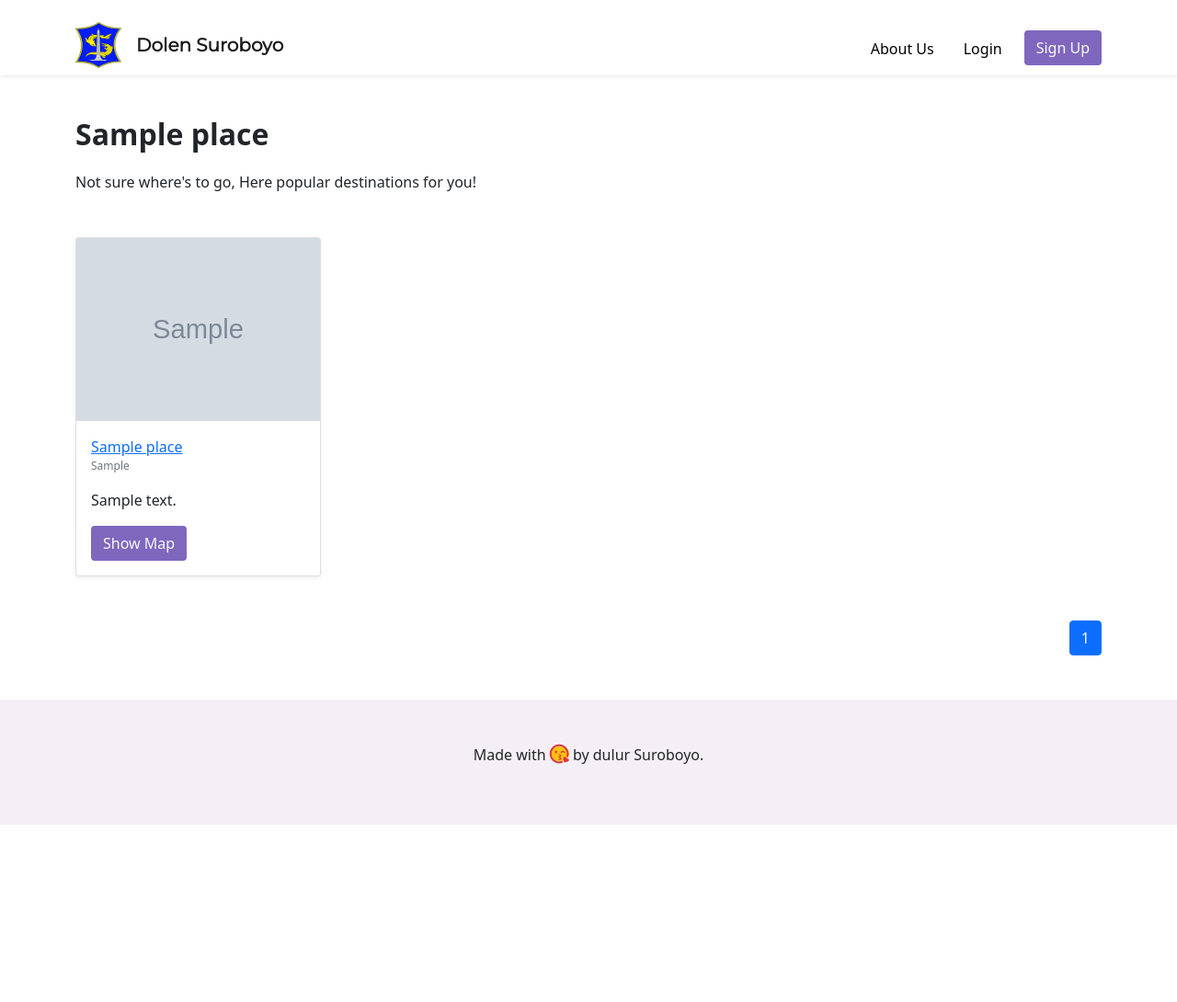
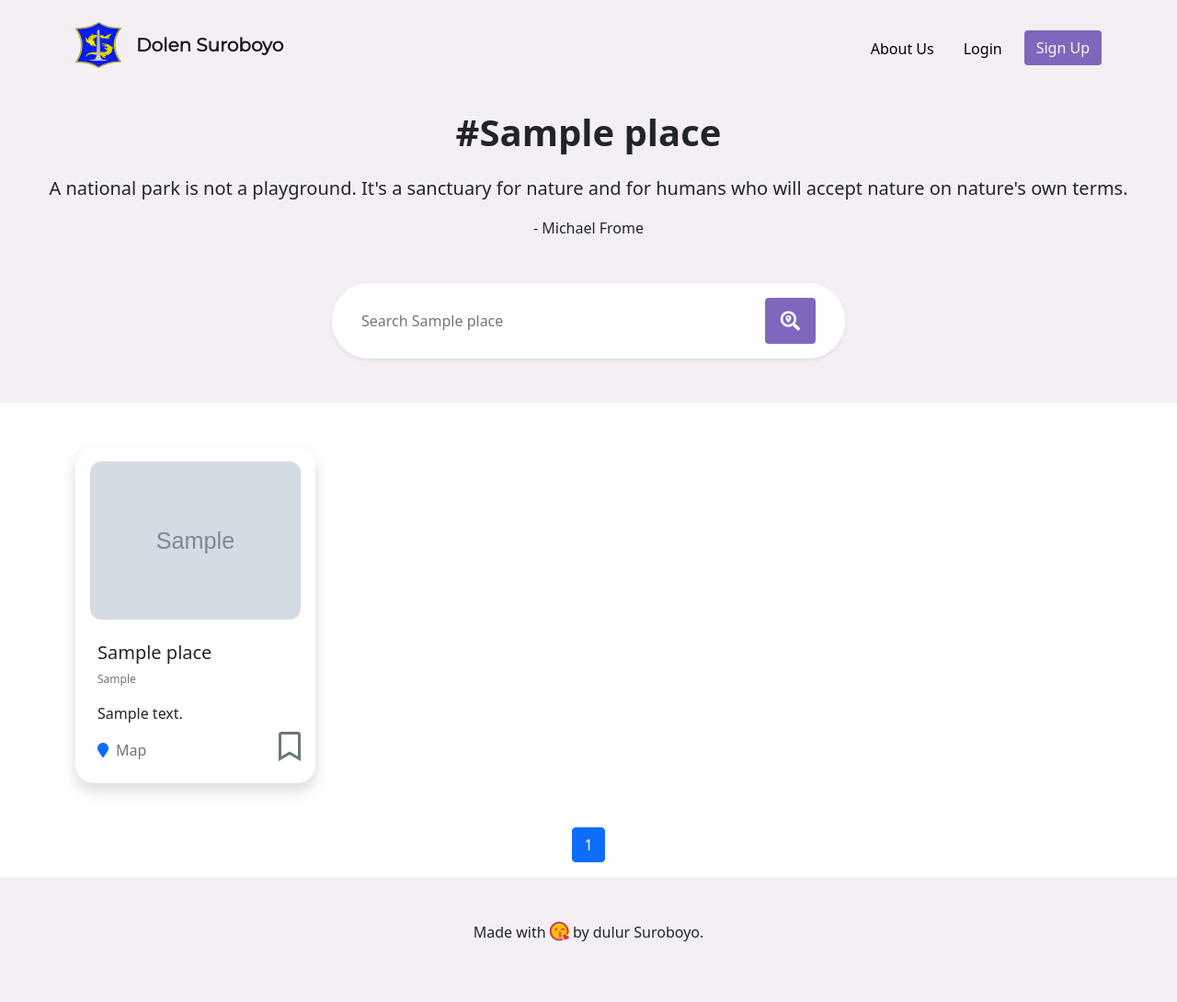
Before and after one commit to rullywjntk/project-web, a PHP site: page /project-uts/category.php?id=1 in a window 1280 px wide. Shown: the whole page at 92% size. Before the commit the page ends 897 px from the top, so only its background shows below. Run offline with PHP 8.4, Linux system fonts and the light colour scheme; tables that the repository leaves empty or names only in its code hold one stand-in row (values such as "Sample post"); grey boxes marked "Sample" are stand-in pictures; data that the repository does not hold is empty.

Commit message:
desain category page

```diff
--- a/category.php
+++ b/category.php
@@ -31,8 +31,8 @@ $query = mysqli_query($connect, "SELECT * FROM place WHERE id_category='$id'");
 
     <!-- Navbar -->
 
-    <div class="container-fluid shadow-sm mb-4">
-        <nav class="navbar navbar-expand-lg navbar-light">
+    <div class="">
+        <nav class="navbar navbar-expand-lg navbar-light" style="background-color: #F4EFF4;">
             <div class="container">
                 <img class="mw-25 mh-25 mt-3" src="assets/img/logo.svg" style="height: 50px; width: 50px;" alt="" srcset="">
                 <a class="navbar-brand ms-3 fw-bold mt-3" href="index.php" style="font-family: 'Montserrat', sans-serif;">Dolen Suroboyo</a>
@@ -58,19 +58,45 @@ $query = mysqli_query($connect, "SELECT * FROM place WHERE id_category='$id'");
 
     <!-- End Navbar -->
 
-    <!-- Content -->
-
-    <div class="container mb-5">
-
     <?php
     $result = mysqli_fetch_array($query);
 
     ?>
 
-        <p class="fs-2 fw-bold pt-3"><?= $result['name_category'] ?></p>
-        <p class="mb-5 ">Not sure where's to go, Here popular destinations for you!</p>
-        <div class="row row-cols-1 row-cols-sm-2 row-cols-md-4 g-3">
+    <div class="text-center pt-3" style="background-color: #F4EFF4;">
 
+        <p class="fs-1 fw-bold pt-3">#<?= $result['name_category'] ?></p>
+        <p class="fs-5 text-center">A national park is not a playground. It's a sanctuary for nature and for humans who will accept nature on nature's own terms.</p>
+        <p class="">- Michael Frome</p>
+
+        <div class="container pb-5 mb-5 mt-5 ">
+            <div class="rounded-slide-search d-inline-flex start-50 p-2 pe-4 shadow-sm bg-body w-50">
+                <form class="d-flex position-relative w-100 m-2">
+                    <input class="ps-3 pe-3 rounded-slide-search w-100 search-no-focus" style="border: none;" type="search" placeholder="Search <?= $result['name_category'] ?>" aria-label="Search">
+                    <button class="btn p-3 d-sm-inline-flex start-50" type="submit" style="background-color: #7F67BE;">
+                        <i class="fas fa-search-location text-light fa-lg"></i>
+                    </button>
+                </form>
+            </div>
+        </div>
+
+        <!-- <div class="container pb-5 mb-5 " style="width: 25%;">
+            <form class="m-2 input-group">
+                <input class="ps-3 pe-5 p-3 rounded-slide-search w-100 search-no-focus" style="border: none; background-color: #fff;" type="search" placeholder="Search Places" aria-label="Search">
+                <button class="btn p-3 d-sm-inline-flex start-50" type="submit" style="background-color: #7F67BE;">
+                    <i class="fas fa-search-location text-light fa-lg"></i>
+                </button>
+            </form>
+        </div> -->
+
+
+    </div>
+
+    <!-- Content -->
+
+    <!-- <div class="row row-cols-1 row-cols-sm-2 row-cols-md-4 g-3"> -->
+    <div class="mb-3 container">
+        <div class="row row-cols-1 row-cols-sm-2 row-cols-md-4 g-4">
 
             <?php
             // $idQuery = mysqli_query($connect, "SELECT * FROM place_category ORDER BY id DESC");
@@ -86,34 +112,36 @@ $query = mysqli_query($connect, "SELECT * FROM place WHERE id_category='$id'");
             }
 
             $no = $position + 1;
-            $sql = "SELECT * FROM place WHERE id_category=$id limit $position, $maxContent";
-            $results = mysqli_query($connect, $sql);
-            while ($data = mysqli_fetch_array($results)) {
+            $sql = mysqli_query($connect, "SELECT * FROM place WHERE id_category=$id limit $position, $maxContent");
+            while ($result = mysqli_fetch_array($sql)) {
+
             ?>
 
 
+                <div class="col ">
+                    <div class="p-2 shadow rounded-slide position-relative ">
+                        <img src="<?= $result['place_image'] ?>" class="card-img-top p-2 rounded-slide " alt="..." style="border-top-right-radius:20px; border-top-left-radius:20px">
+                        <div class="card-body">
+                            <h5 class="card-title text-truncate"><?= $result['name_place'] ?></h5>
+                            <p class="text-secondary text-truncate" style="font-size: 12px;"><?= $result['location_place'] ?></p>
+                            <p class="card-text"><?= $result['desc_place'] ?></p>
+                            <a href="<?= $result['map'] ?>" class="text-decoration-none text-secondary text-end fa-md "><i class="fas fa-map-marker text-primary me-2"></i>Map</a>
+                            <i class="far fa-bookmark  position-absolute fa-2x mb-4 me-3 text-secondary bottom-0 end-0"></i>
 
-
-
-
-                <div class="col">
-                    <div class="card shadow-sm ">
-                        <img src="<?= $data['place_image'] ?>" class="card-img-top" alt="...">
-                        <div class="card-body">
-                            <a href="detail-data.php?id=<?= $data['id_place'] ?>" class="card-title text-truncate"><?= $data['name_place'] ?></a>
-
-                            <p class="text-secondary text-truncate" style="font-size: 12px;"><?= $data['location_place'] ?></p>
-                            <p class="card-text"><?= $data['desc_place'] ?></p>
-                            <a href="<?= $data['map'] ?>" class="btn text-light" style="background-color: #7F67BE;">Show Map</a>
                         </div>
                     </div>
 
                 </div>
-
             <?php $no++;
             } ?>
 
+
         </div>
+    </div>
+
+
+
+    <!-- </div> -->
 
     <?php
 
@@ -122,13 +150,13 @@ $query = mysqli_query($connect, "SELECT * FROM place WHERE id_category='$id'");
     $totalPages = ceil($total / $maxContent);
     ?>
 
-        <nav aria-label="Page navigation example">
-            <ul class="pagination justify-content-end mt-5">
+    <nav aria-label="Page navigation example mb-5">
+        <ul class="pagination justify-content-center mt-5">
 
             <?php
             for ($i = 1; $i <= $totalPages; $i++) {
                 if ($i != $pages) {
-                        echo "<li class='page-item'><a class='page-link' href='category.php?id=$id?page=$i'>$i</a></li>";
+                    echo "<li class='page-item'><a class='page-link' href='category.php?id=$id&page=$i'>$i</a></li>";
                 } else {
                     echo "<li class='page-item active'><a class='page-link' href='#'>$i</a></li>";
                 }
@@ -153,7 +181,7 @@ $query = mysqli_query($connect, "SELECT * FROM place WHERE id_category='$id'");
 
     <!-- Footer -->
 
-    <div class="container-fluid p-5 " style="background-color: #F4EFF4;">
+    <div class="container-fluid p-5 shadow-sm" style="background-color: #F4EFF4;">
         <p class="text-center">Made with <i class="far fa-kiss-wink-heart bg-warning text-danger fa-lg" style="border-radius: 50%;"></i> by dulur Suroboyo.</p>
     </div>
 
```
Also changed, not shown: detail-data.php (+1 -27 lines), assets/img/park/header.png (added). Lines whose indentation alone changed are shown as unchanged.
